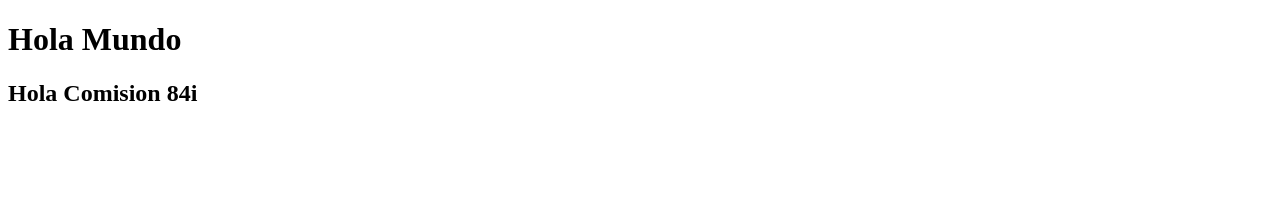
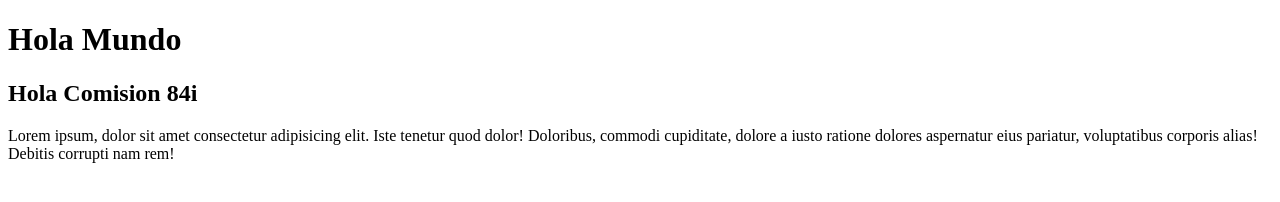
Before and after one commit to andresperlo/primera_clase_git_comision84i, a plain HTML site: page index.html in a window 1280 px wide. Drawn offline with Linux system fonts and the light colour scheme.

Commit message:
se agrego parrafo en index

```diff
--- a/index.html
+++ b/index.html
@@ -1,12 +1,18 @@
 <!DOCTYPE html>
 <html lang="en">
-<head>
-    <meta charset="UTF-8">
-    <meta name="viewport" content="width=device-width, initial-scale=1.0">
+  <head>
+    <meta charset="UTF-8" />
+    <meta name="viewport" content="width=device-width, initial-scale=1.0" />
     <title>Document</title>
-</head>
-<body>
+  </head>
+  <body>
     <h1>Hola Mundo</h1>
     <h2>Hola Comision 84i</h2>
-</body>
+    <p>
+      Lorem ipsum, dolor sit amet consectetur adipisicing elit. Iste tenetur
+      quod dolor! Doloribus, commodi cupiditate, dolore a iusto ratione dolores
+      aspernatur eius pariatur, voluptatibus corporis alias! Debitis corrupti
+      nam rem!
+    </p>
+  </body>
 </html>
```
